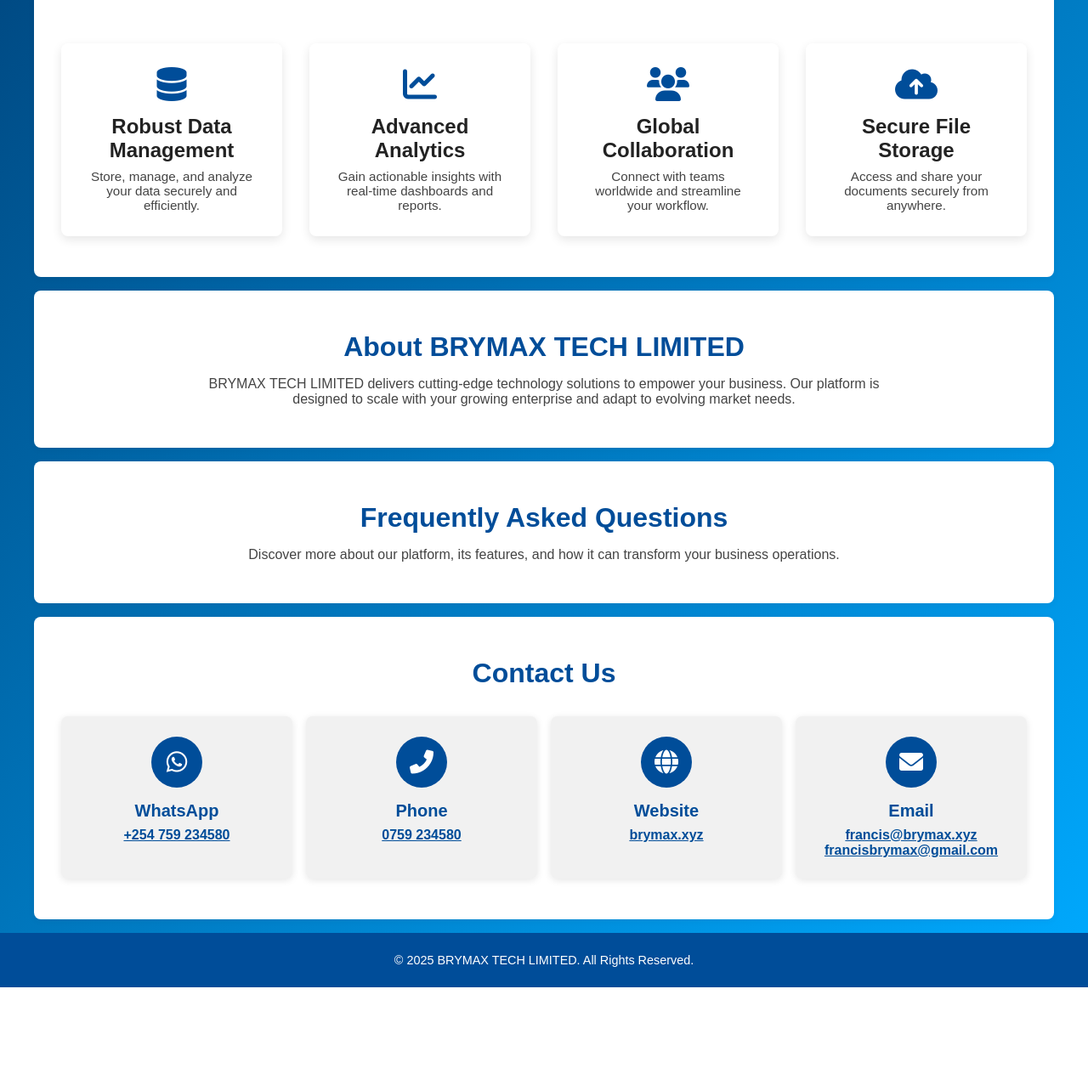
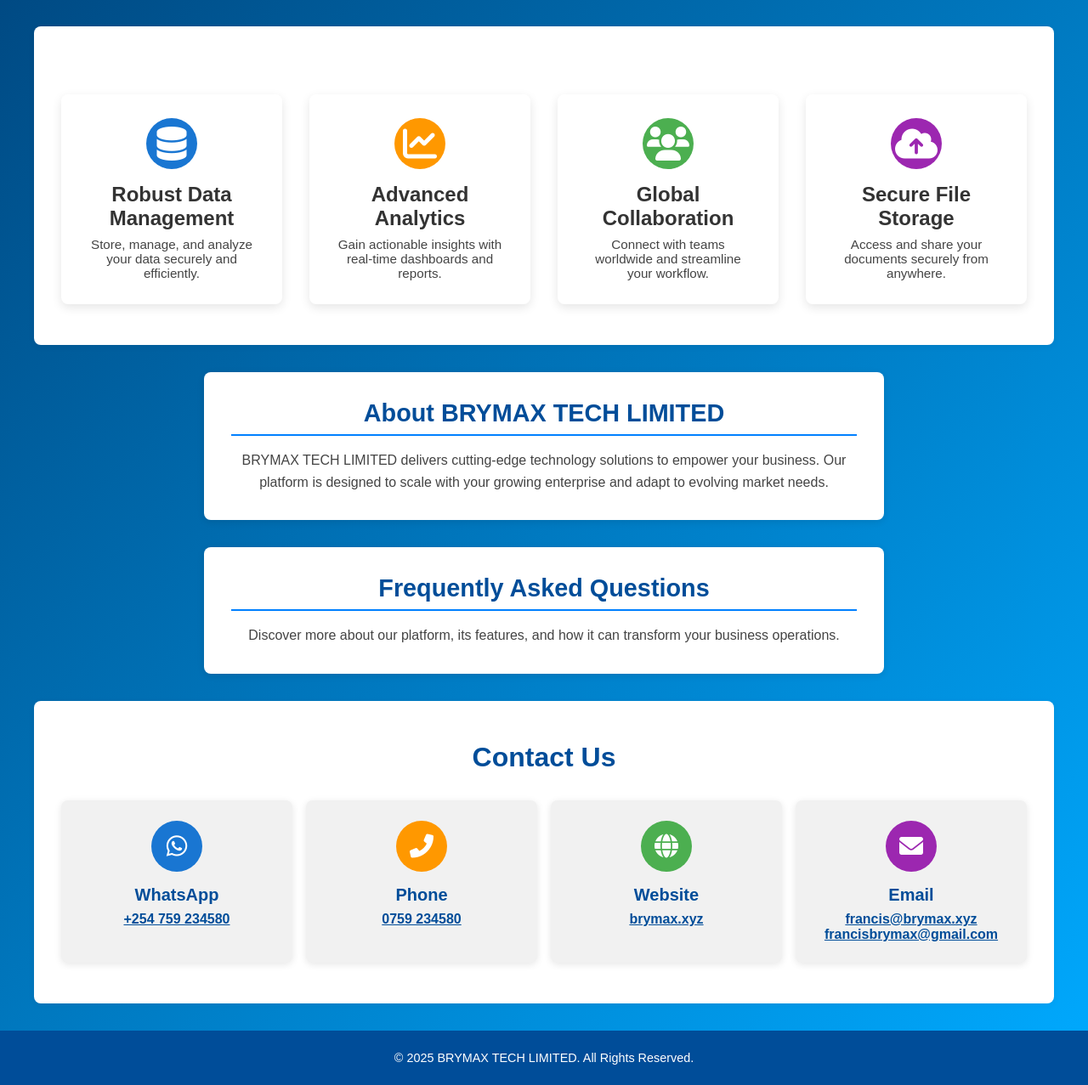
Before and after one commit to Brymax254/brymax-flask-app, a Python web app: template app/templates/landing.html in a window 1280 px wide. Shown: the part 609-1886 px from the top of the page at 85% size. Before the commit the page ends 1771 px from the top, so only its background shows below. Run offline with Jinja, Linux system fonts and the light colour scheme; the template is opened without the code that fills it, so the values that code supplies are empty.

Commit message:
Updated landing page, favicon path, and routes

```diff
--- a/app/routes.py
+++ b/app/routes.py
@@ -60,9 +60,8 @@ def login():
 @auth_bp.route('/logout')
 @login_required
 def logout():
-    logout_user()
-    flash('You have been logged out successfully!', 'success')
-    return redirect(url_for('auth.login'))
+    session.clear()  # Clears session data
+    return redirect(url_for("main.index"))  # Correct redirect to landing page
 
 @main_bp.route('/api/reports', methods=['GET'])
 def fetch_reports():
--- a/app/templates/landing.html
+++ b/app/templates/landing.html
@@ -5,11 +5,14 @@
   <meta name="viewport" content="width=device-width, initial-scale=1" />
   <title>BRYMAX TECH LIMITED - Empowering Global Business</title>
 
-  <!-- Font Awesome for icons -->
+  <!-- Favicon -->
+ <link rel="icon" type="image/png" href="/static/logo.png">
+  <!-- External Styles & Fonts -->
   <link rel="stylesheet" href="https://cdnjs.cloudflare.com/ajax/libs/font-awesome/6.0.0-beta3/css/all.min.css" />
-  <!-- Animate.css for animations -->
   <link rel="stylesheet" href="https://cdnjs.cloudflare.com/ajax/libs/animate.css/4.1.1/animate.min.css" />
+  <link href="https://fonts.googleapis.com/css2?family=Dancing+Script:wght@400;700&display=swap" rel="stylesheet">
 
+  <!-- Custom Styles -->
   <style>
    /* ===== CSS Variables & Global Reset ===== */
 :root {
@@ -128,7 +140,7 @@
 main section {
   padding: 3rem 2rem;
   max-width: 1200px;
-      margin: 0 auto 1rem;
+  margin: 2rem auto;
   text-align: center;
   background: var(--white);
   border-radius: 8px;
@@ -165,18 +177,55 @@
   transform: translateY(-5px);
   box-shadow: 0 8px 16px rgba(0, 0, 0, 0.15);
 }
-    .feature-card i {
+.feature-card .icon-wrapper {
+  width: 60px;
+  height: 60px;
+  border-radius: 50%;
+  margin: 0 auto 1rem;
+  display: flex;
+  align-items: center;
+  justify-content: center;
+}
+.feature-card .icon-wrapper i {
   font-size: 2.5rem;
-      color: var(--primary-color);
-      margin-bottom: 1rem;
+  color: var(--white);
 }
 .feature-card h3 {
   margin-bottom: 0.5rem;
   font-size: 1.5rem;
+  color: #333;
 }
 .feature-card p {
   font-size: 0.95rem;
   color: var(--text-secondary);
+}
+/* Assign icon background colors based on card order */
+.features .feature-card:nth-child(1) .icon-wrapper { background: #1976d2; }
+.features .feature-card:nth-child(2) .icon-wrapper { background: #ff9800; }
+.features .feature-card:nth-child(3) .icon-wrapper { background: #4caf50; }
+.features .feature-card:nth-child(4) .icon-wrapper { background: #9c27b0; }
+
+/* ===== About & FAQ Blocks ===== */
+.block {
+  background: var(--white);
+  padding: 2rem;
+  margin: 2rem auto;
+  max-width: 800px;
+  border-radius: 8px;
+  box-shadow: 0 2px 8px rgba(0, 0, 0, 0.1);
+  text-align: center;
+}
+.block h2 {
+  font-size: 1.8rem;
+  margin-bottom: 1rem;
+  border-bottom: 2px solid var(--accent-color);
+  padding-bottom: 0.5rem;
+  color: var(--primary-color);
+}
+.block p {
+  font-size: 1rem;
+  color: var(--text-secondary);
+  line-height: 1.6;
 }
 
 /* ===== Contact Section ===== */
@@ -212,20 +261,24 @@
 .contact-card p a:hover {
   color: var(--accent-color);
 }
-    .icon-wrapper {
+.contact-card .icon-wrapper {
   width: 60px;
   height: 60px;
   border-radius: 50%;
-      background-color: var(--primary-color);
   display: flex;
   align-items: center;
   justify-content: center;
   margin: 0 auto 1rem;
 }
-    .icon-wrapper i {
+.contact-card .icon-wrapper i {
   font-size: 1.75rem;
   color: var(--white);
 }
+/* Color assignments for contact icons */
+.contact-details .contact-card:nth-child(1) .icon-wrapper { background: #1976d2; }
+.contact-details .contact-card:nth-child(2) .icon-wrapper { background: #ff9800; }
+.contact-details .contact-card:nth-child(3) .icon-wrapper { background: #4caf50; }
+.contact-details .contact-card:nth-child(4) .icon-wrapper { background: #9c27b0; }
 
 /* ===== Footer ===== */
 footer.footer {
@@ -371,43 +398,55 @@
 <section id="features" class="animate__animated animate__fadeInUp">
   <div class="features">
     <div class="feature-card">
+      <div class="icon-wrapper">
         <i class="fas fa-database"></i>
+      </div>
       <h3>Robust Data Management</h3>
       <p>Store, manage, and analyze your data securely and efficiently.</p>
     </div>
     <div class="feature-card">
+      <div class="icon-wrapper">
         <i class="fas fa-chart-line"></i>
+      </div>
       <h3>Advanced Analytics</h3>
       <p>Gain actionable insights with real-time dashboards and reports.</p>
     </div>
     <div class="feature-card">
+      <div class="icon-wrapper">
         <i class="fas fa-users"></i>
+      </div>
       <h3>Global Collaboration</h3>
       <p>Connect with teams worldwide and streamline your workflow.</p>
     </div>
     <div class="feature-card">
+      <div class="icon-wrapper">
         <i class="fas fa-cloud-upload-alt"></i>
+      </div>
       <h3>Secure File Storage</h3>
       <p>Access and share your documents securely from anywhere.</p>
     </div>
   </div>
 </section>
 
-    <!-- About Section -->
-    <section id="about" class="animate__animated animate__fadeInUp">
+  <!-- About Block -->
+      <div class="block about-block">
         <h2>About BRYMAX TECH LIMITED</h2>
         <p>
-        BRYMAX TECH LIMITED delivers cutting‐edge technology solutions to empower your business. Our platform is designed to scale with your growing enterprise and adapt to evolving market needs.
+          BRYMAX TECH LIMITED delivers cutting‐edge technology solutions to empower your business.
+          Our platform is designed to scale with your growing enterprise and adapt to evolving market needs.
         </p>
-    </section>
-
-    <!-- FAQ Section -->
-    <section id="faq" class="animate__animated animate__fadeInUp">
+      </div>
+      <!-- FAQ Block -->
+      <div class="block faq-block">
         <h2>Frequently Asked Questions</h2>
         <p>
           Discover more about our platform, its features, and how it can transform your business operations.
         </p>
+      </div>
+    </div>
   </section>
+
+
 
     <!-- Contact Section -->
     <section id="contact" class="animate__animated animate__fadeInUp">
```
Also changed, not shown: other parts of app/templates/landing.html (+60 -77 lines), app/templates/base.html (+9 -5 lines), app/static/logo.png (renamed from app/uploads/logo.png). Lines whose indentation alone changed are shown as unchanged.
